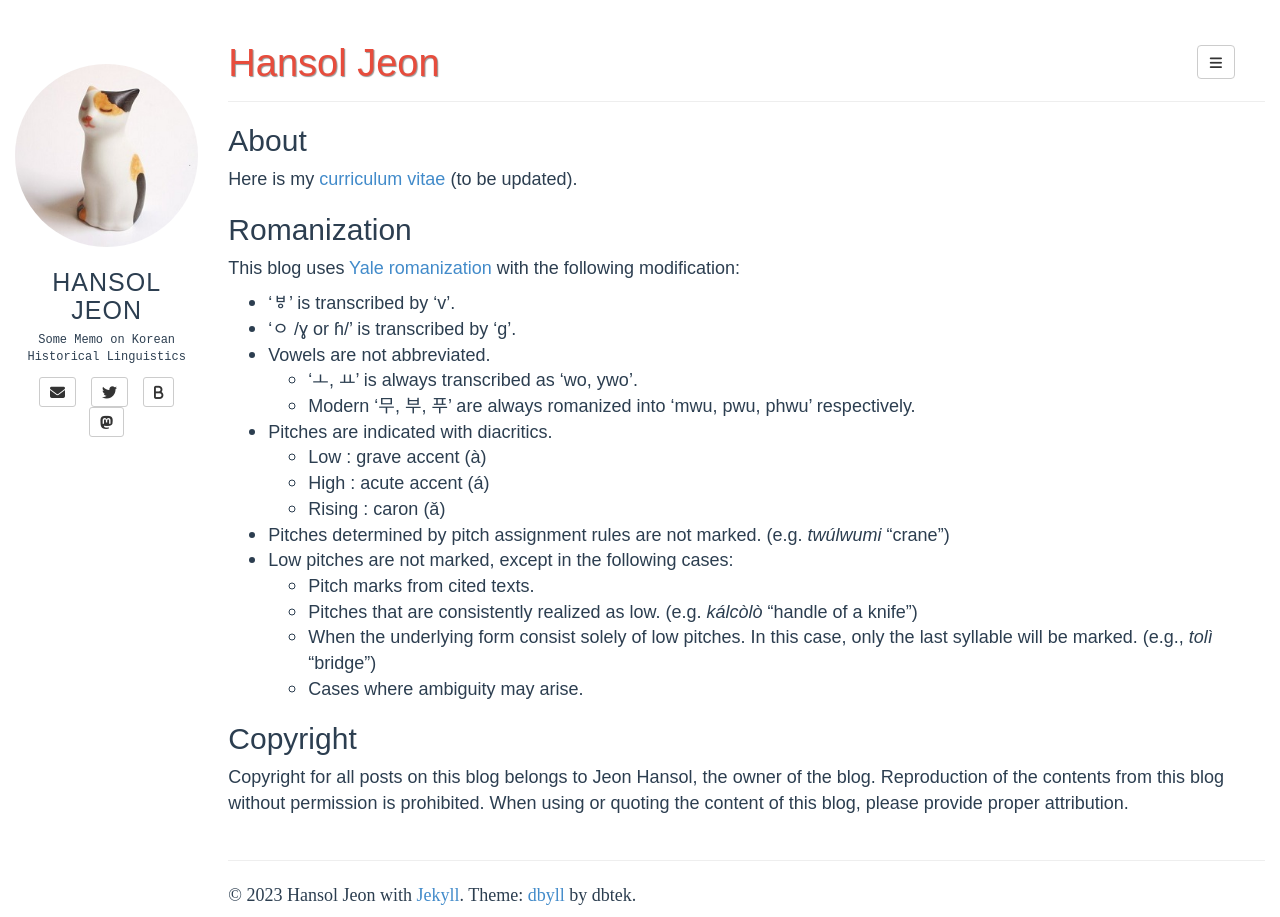
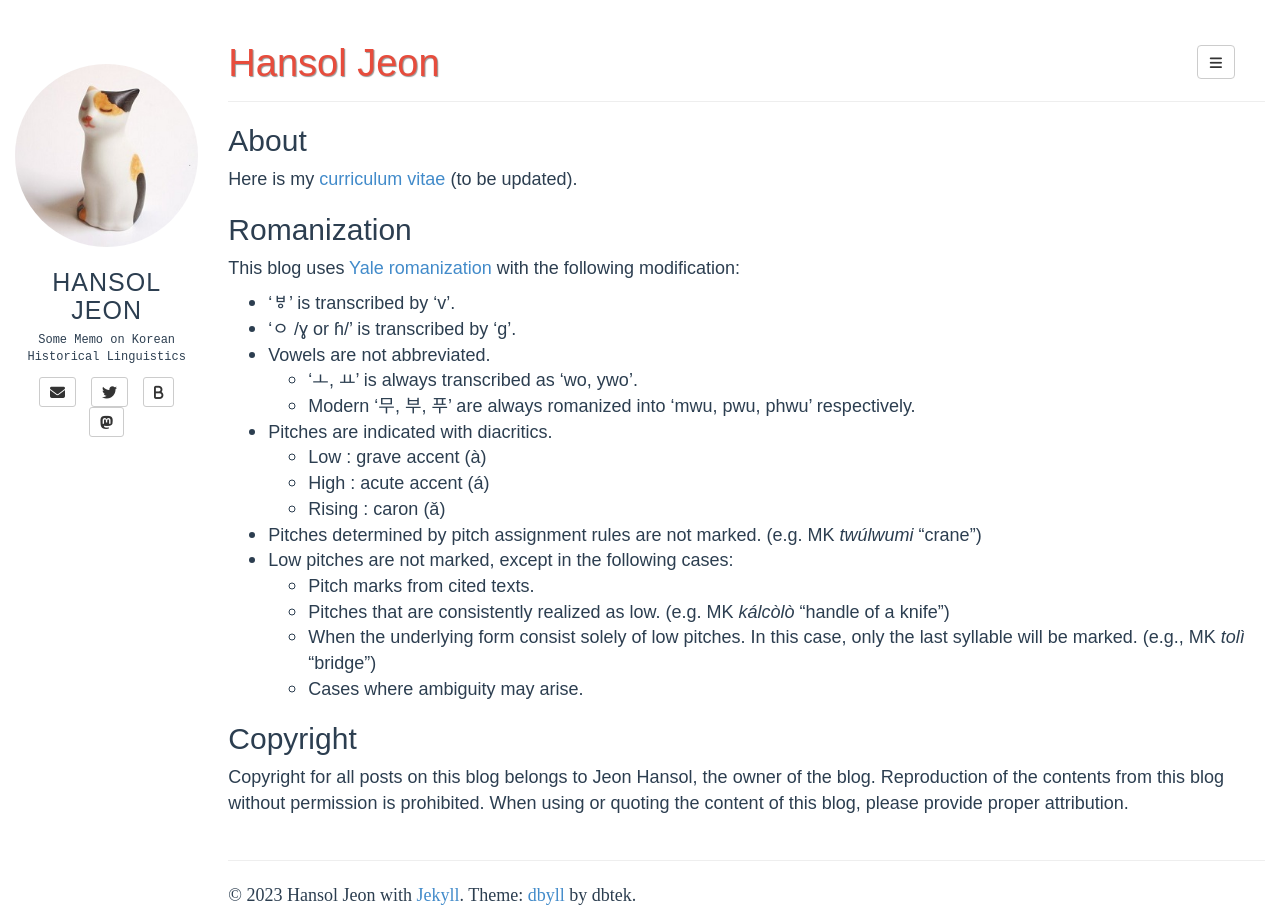
Before and after one commit to hansoljeon95/hansoljeon95.github.io, a Jekyll site: the page built from index.md, in a window 1280 px wide. Built offline with Jekyll 4.4.1, drawn with Linux system fonts in a browser that asks for light colours; some web fonts are replaced.

```diff
--- a/_config.yml
+++ b/_config.yml
@@ -10,7 +10,7 @@ sidebar_title: "Hansol Jeon"
 url: https://hansoljeon95.github.io
 baseurl: ""
 disqus: "hansoljeon95-github-io"
-google_analytics: "G-0JC36R0PRQ"
+google_analytics: 'G-0JC36R0PRQ'
 
 locale: "ko-KR"
 masthead_title: "Hansol Jeon"
--- a/index.md
+++ b/index.md
@@ -17,11 +17,11 @@ This blog uses [Yale romanization](https://en.wikipedia.org/wiki/Yale_romanizati
     - Low : grave accent (à)
     - High : acute accent (á)
     - Rising : caron (ǎ)
-- Pitches determined by pitch assignment rules are not marked. (e.g. *twúlwumi* "crane")
+- Pitches determined by pitch assignment rules are not marked. (e.g. MK *twúlwumi* "crane")
 - Low pitches are not marked, except in the following cases:
     - Pitch marks from cited texts.
-    - Pitches that are consistently realized as low. (e.g. *kálcòlò* "handle of a knife")
-    - When the underlying form consist solely of low pitches. In this case, only the last syllable will be marked. (e.g., *tolì* "bridge")
+    - Pitches that are consistently realized as low. (e.g. MK *kálcòlò* "handle of a knife")
+    - When the underlying form consist solely of low pitches. In this case, only the last syllable will be marked. (e.g., MK *tolì* "bridge")
     - Cases where ambiguity may arise.
 
 ## Copyright
```
Also changed, not shown: _posts/2023-09-30-kugyeoltest.md (deleted, +0 -26 lines).
